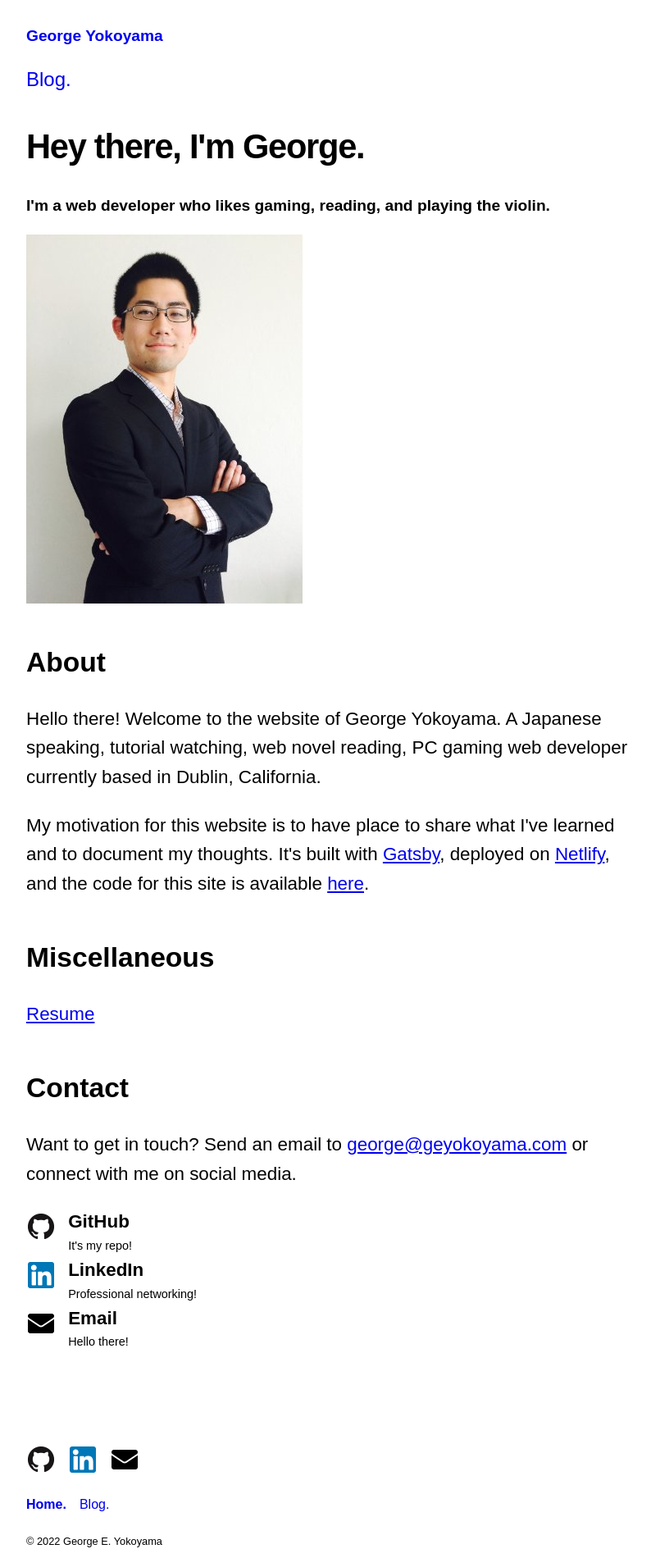
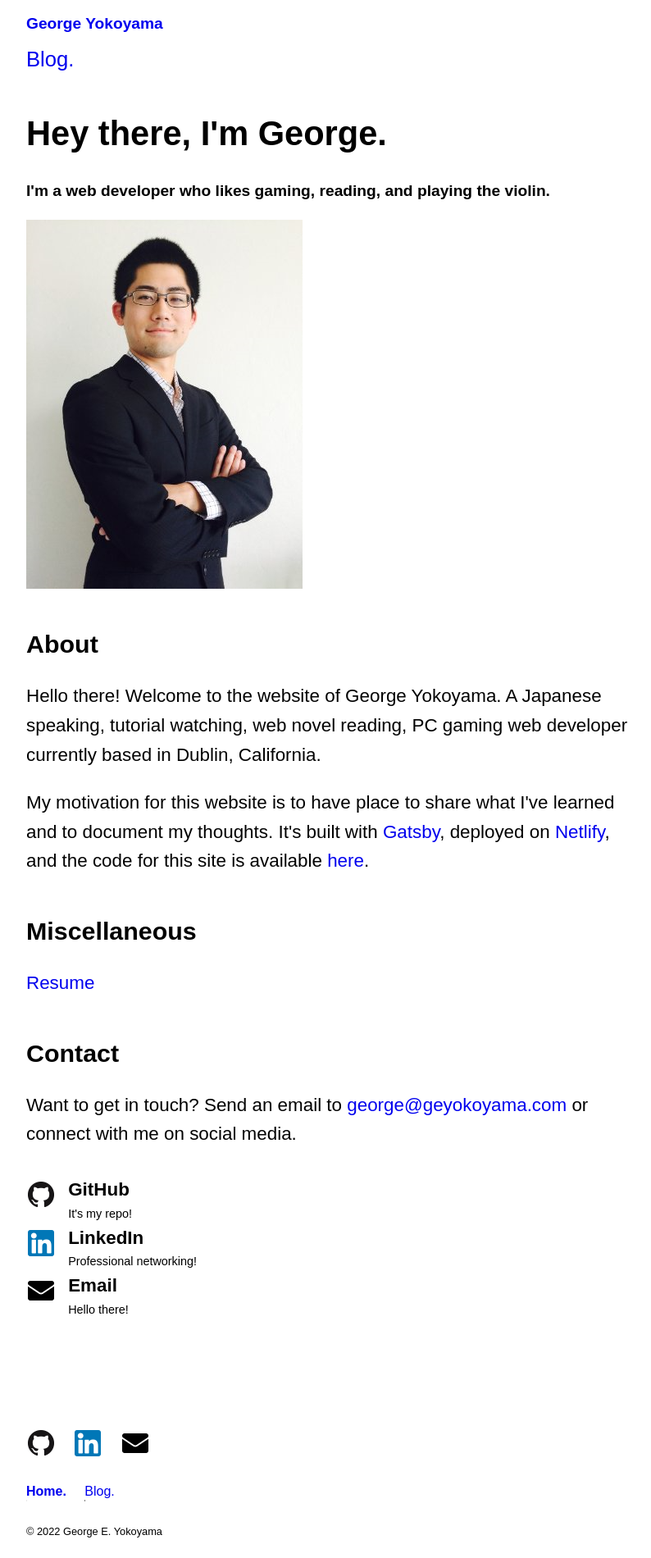
Before and after one commit to geyokoyama/geyokoyama.com, a Gatsby site: page / in a window 1280 px wide. Shown: the whole page at 82% size, without its empty margins (240-1034 px from the left). Built offline with nearby package versions, Linux system fonts and the light colour scheme; Gatsby itself is replaced by a stand-in of ours.

Commit message:
Update CSS variables for components

```diff
--- a/src/assets/css/base.css
+++ b/src/assets/css/base.css
@@ -17,6 +17,10 @@
   margin: var(--margin-content);
 }
 
+footer {
+  margin: var(--margin-content);
+}
+
 h1,
 h2,
 h3,
@@ -26,6 +30,17 @@
 }
 
 h1 {
-  font-size: var(--font-size-title);
-  letter-spacing: var(--letter-spacing-title);
+  font-size: 2.6rem;
 }
+
+h2 {
+  font-size: clamp(1.5rem, 4vw, 1.9rem);
+}
+
+ul {
+  margin: 1.4em 0;
+}
+
+a {
+  text-decoration: none;
+}
--- a/src/assets/css/footer.css
+++ b/src/assets/css/footer.css
@@ -1,48 +1,26 @@
 .footer {
-  margin: 3rem 0;
   flex: 0;
 }
 
-.footer__content__ul {
-  position: relative;
+.footer__ul {
+  padding: 0;
   display: flex;
   flex-wrap: wrap;
-  gap: 0.5rem 1rem;
   list-style: none;
-  padding: 0;
-  margin: 1rem 0;
+  gap: 0.2rem 1.4rem;
 }
 
-.footer__content__ul a {
-  text-decoration: none;
-  padding: 0.2rem 0;
+.footer__ul__li a {
   position: relative;
   overflow: hidden;
   display: block;
-  line-height: 1.4;
 }
 
-.footer__content__ul.site_nav a:before {
-  content: "";
-  height: 0.15rem;
-  width: 100%;
-  background-color: var(--text-color);
-  position:absolute;
-  bottom: 0;
-  left: 0;
+.footer__ul.site_nav a.active::before {
   transform: translate(-100%);
-  transition: 0.3s;
 }
 
-.footer__content__ul.site_nav a.active {
-  font-weight: bold;
-}
-
-.footer__content__ul.site_nav a.active::before {
+.footer__ul.site_nav a.active:active::before,
+.footer__ul.site_nav a.active:hover::before {
   transform: translate(0);
 }
-
-.footer__content__ul.site_nav a:focus::before,
-.footer__content__ul.site_nav a:hover::before {
-  transform: translate(0);
-}
--- a/src/assets/css/layout.css
+++ b/src/assets/css/layout.css
@@ -3,12 +3,6 @@
   flex-direction: column;
   min-height: 100vh;
 }
-
-.article {}
-
-.article__header {}
-
-.article__header--title {}
 
 .article__header--meta {
   font-style: italic;
@@ -23,9 +17,3 @@
   margin: var(--margin-content);
   font-size: var(--font-size-content);
 }
-
-.article__content__section {}
-
-.article__content__ul {}
-
-.article__content__ul li {}
--- a/src/assets/css/masthead.css
+++ b/src/assets/css/masthead.css
@@ -1,65 +1,30 @@
 .masthead {
-  padding-top: 1rem;
   flex: 0;
+  font-size: var(--font-size-masthead);
 }
 
 .masthead__brand {
-  font-size: 1.2rem;
+  font-size: var(--font-size-subtitle);
   font-weight: bold;
   display: block;
   padding: 0.4rem 0;
-  margin: 0.4rem 0;
-  text-decoration: none;
 }
 
-.masthead__nav {
+.masthead__ul {
+  margin: 0;
   padding: 0;
-  margin: 0;
   display: flex;
   flex-wrap: wrap;
   list-style: none;
-  gap: 0 1rem;
+  gap: 0.2rem 1.4rem;
 }
 
-.masthead__nav li:first-child {
+.masthead__ul__li:first-child {
   display: none;
 }
 
-.masthead__nav--item {
-  display: block;
-  font-size: 1.5rem;
-}
-
-.masthead__nav--item a {
-  text-decoration: none;
-  padding: 0.5rem 0;
+.masthead__ul__li a {
   position: relative;
   overflow: hidden;
   display: block;
-  line-height: 1.4;
 }
-
-.masthead__nav--item a::before {
-  content: "";
-  height: 0.15rem;
-  width: 100%;
-  background-color: var(--text-color);
-  position:absolute;
-  bottom: 0;
-  left: 0;
-  transform: translate(-100%);
-  transition: 0.3s;
-}
-
-.masthead__nav--item a.active {
-  font-weight: bold;
-}
-
-.masthead__nav--item a.active::before {
-  transform: translate(0);
-}
-
-.masthead__nav--item a:focus::before,
-.masthead__nav--item a:hover::before {
-  transform: translate(0);
-}
--- a/src/assets/css/online.css
+++ b/src/assets/css/online.css
@@ -10,7 +10,7 @@
 }
 
 .online .icon {
-  height: 2rem;
+  height: var(--icon-height);
   padding: 0 0.1rem;
 }
 
@@ -22,8 +22,8 @@
   font-weight: bold;
 }
 
-.online a {
-  text-decoration: none;
+.online .text .description {
+  font-size: var(--font-size-small);
 }
 
 .online a:before {
@@ -34,7 +34,3 @@
   bottom: 0;
   position: absolute;
 }
-
-.online .text .description {
-  font-size: 0.9rem;
-}
--- a/src/assets/css/postCard.css
+++ b/src/assets/css/postCard.css
@@ -16,21 +16,18 @@
 
 .post-card__header {
   display: grid;
-  grid-template-columns: 1fr 30vw;
-  grid-gap: 2rem;
+  grid-template-columns: 1fr 33%;
+  grid-gap: 1rem;
   align-items: center;
 }
 
-.post-card__header:focus,
+.post-card__header:active,
 .post-card__header:hover {
   text-decoration: underline;
-  /*color: var(--font-color-bright);*/
 }
 
 .post-card__header--title {
   margin: 0;
-  line-height: 1.2;
-  font-size: 1.4rem;
 }
 
 .post-card__header--meta {
@@ -38,5 +35,3 @@
   margin-left: auto;
   font-style: italic;
 }
-
-.post-card__header--summary {}
--- a/src/assets/css/utilities.css
+++ b/src/assets/css/utilities.css
@@ -1,10 +1,43 @@
+/* Container */
+
 .container {
   margin-left: auto;
   margin-right: auto;
-  padding: 0 1rem;
+  padding: 0.5rem 1rem;
   max-width: var(--container-width);
+}
+
+/* Site Navigation */
+  /* Put these on the parent a tag
+  /*position: relative;*/
+  /*overflow: hidden;*/
+  /*display: block;*/
+
+.site_nav a:before {
+  content: "";
+  height: 0.15rem;
+  width: 100%;
+  background-color: var(--text-color-base);
+  position:absolute;
+  bottom: 0;
+  left: 0;
+  transform: translate(-100%);
+  transition: var(--transition);
 }
 
 .site_nav a:after {
   content: "."
 }
+
+.site_nav a.active {
+  font-weight: bold;
+}
+
+.site_nav a.active::before {
+  transform: translate(0);
+}
+
+.site_nav a:active::before,
+.site_nav a:hover::before {
+  transform: translate(0);
+}
--- a/src/assets/css/variables.css
+++ b/src/assets/css/variables.css
@@ -1,5 +1,6 @@
 :root {
   /* Widths */
+  /*--container-width-min: 360px;*/
   --container-width: 768px;
 
   /* Font Family */
@@ -7,20 +8,24 @@
 
   /* Font Size */
   --font-size-base: 16px;
-  --font-size-title: 2.6rem;
   --font-size-subtitle: 1.2rem;
-  --font-size-content: clamp(1em, 2vw, 1.4em);
+  --font-size-content: clamp(1rem, 2vw, 1.4rem);
+  --font-size-masthead: 1.6rem;
+  --font-size-small: 0.9rem;
 
   /* Text Color */
   --text-color-base: black;
 
   /* Line Height */
   --line-height-base: 1.6;
-  --line-height-heading: 1.4;
-
-  /* Letter Spacing */
-  --letter-spacing-title: -0.03em;
+  --line-height-heading: 1.3;
 
   /* Spacing */
   --margin-content: 3rem 0;
+
+  /* Animation */
+  --transition: 0.3s;
+
+  /* Icon */
+  --icon-height: 2rem;
 }
--- a/src/components/Footer.js
+++ b/src/components/Footer.js
@@ -3,16 +3,14 @@
 
 import Online from "./Online"
 
-const Footer = ({ author, internalLinks }) => {
-  return (
+const Footer = ({ author, internalLinks }) => (
   <footer className="footer">
     <div className="container">
-        <div className="footer__content">
       <Online is_footer />
-          <ul className="footer__content__ul site_nav">
+      <ul className="footer__ul site_nav">
         {
           internalLinks.map(navItem => (
-                <li key={ navItem.name }>
+            <li className="footer__ul__li" key={ navItem.name }>
               <Link
                 to={ navItem.link }
                 activeClassName="active"
@@ -28,9 +26,7 @@
         &copy; 2022 { author }
       </small>
     </div>
-      </div>
   </footer>
 )
-}
 
 export default Footer
--- a/src/components/Masthead.js
+++ b/src/components/Masthead.js
@@ -7,10 +7,10 @@
     <div className="container">
       <nav>
         <Link to="/" className="masthead__brand">{ siteTitle }</Link>
-        <ul className="masthead__nav site_nav">
+        <ul className="masthead__ul site_nav">
           {
             internalLinks.map(navItem => (
-              <li className="masthead__nav--item" key={ navItem.name }>
+              <li className="masthead__ul__li" key={ navItem.name }>
                 <Link
                   to={ navItem.link }
                   partiallyActive={ true }
--- a/src/components/Online.js
+++ b/src/components/Online.js
@@ -13,15 +13,13 @@
   ]
 
   return (
-    <ul className={ "online" + (is_footer ? " footer__content__ul": "") }>
+    <ul className={ "online" + (is_footer ? " footer__ul": "") }>
       {
         profiles.map(profile => (
           <li key={ profile.name }>
-
             <a href={ profile.url }>
               <img className="icon" src={ profile.icon_url } alt={ profile.name } />
             </a>
-
             {!is_footer && (
               <div className="text">
                 <div className="name">
@@ -30,7 +28,6 @@
                 <div className="description">{ profile.description }</div>
               </div>
             )}
-
           </li>
         ))
       }
```
Lines whose indentation alone changed are shown as unchanged.
